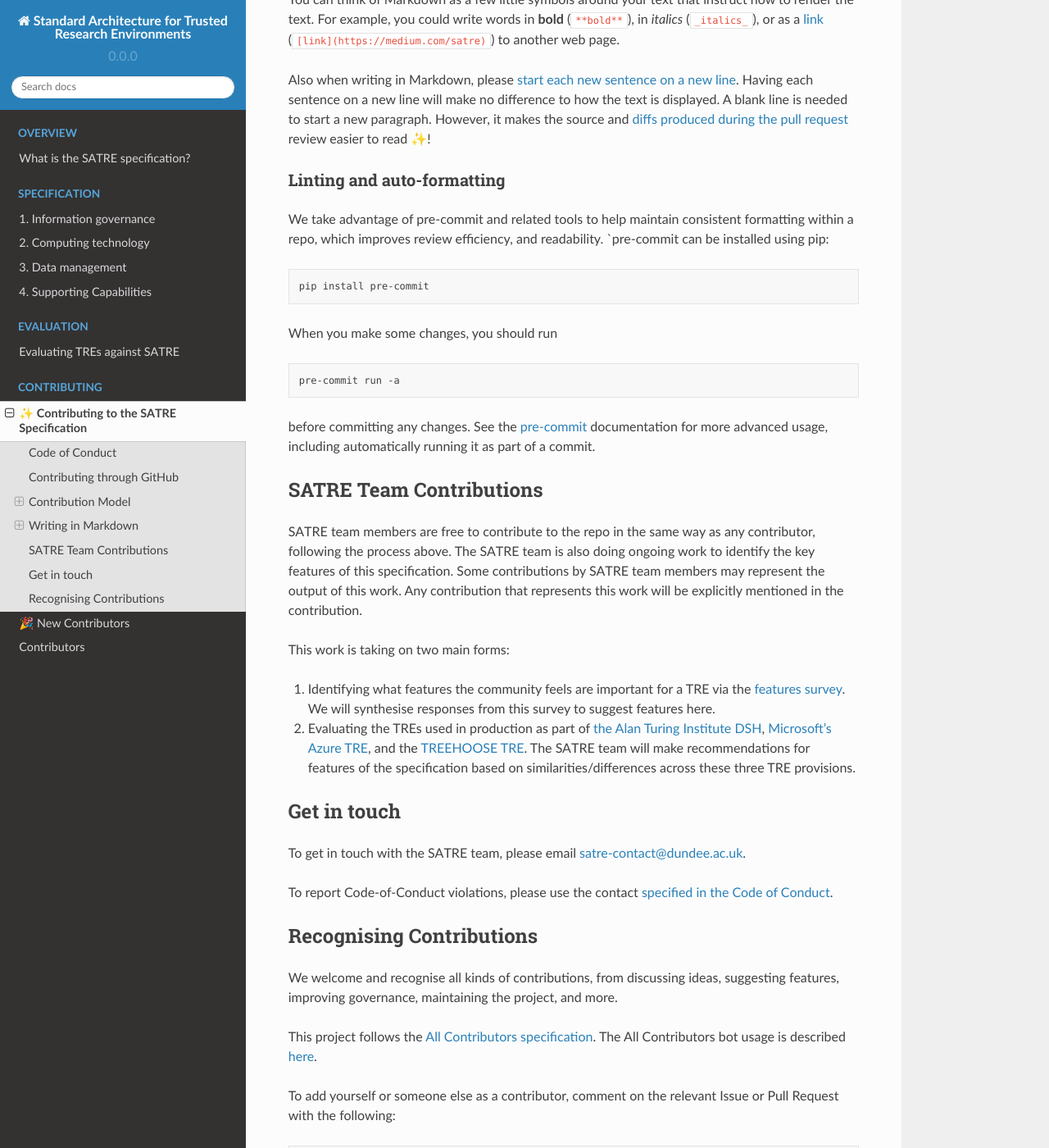
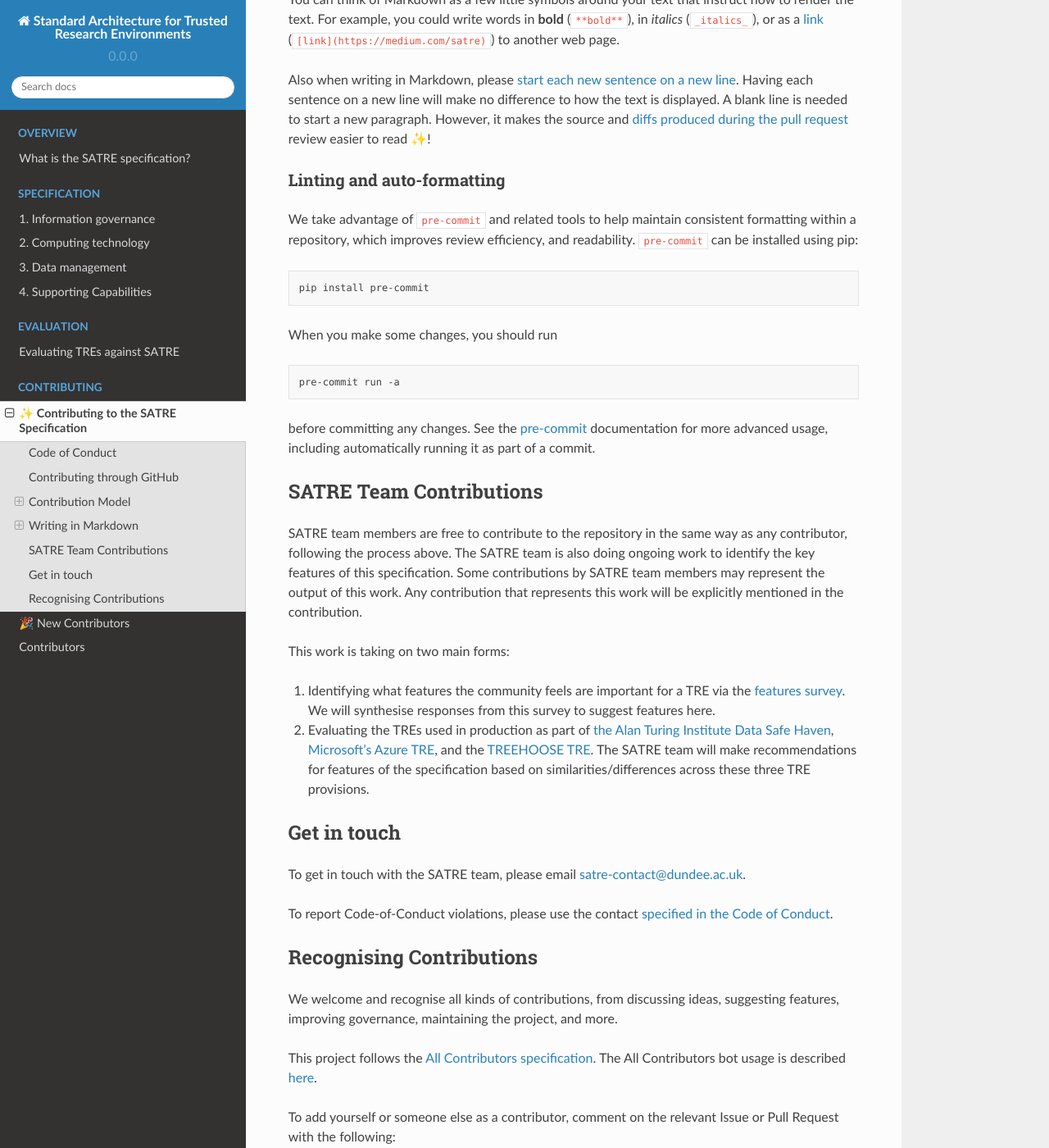
Before and after one commit to sa-tre/satre-specification, a Sphinx documentation site: the page built from docs/source/contributing/index.md, in a window 1280 px wide and 1400 px high, scrolled down 3073 px. Shown: the whole window at 82% size. Built offline with Sphinx 7.4.7 and the Read the Docs theme 2.0.0, drawn with Linux system fonts in a browser that asks for light colours; some of the changed text lies outside the part shown.

Commit message:
:memo: Run aspell over codebase

````diff
--- a/docs/source/contributing/index.md
+++ b/docs/source/contributing/index.md
@@ -55,7 +55,7 @@ This can be without discussion, however, it is best for substantial or significa
 We have opted to not use GitHub Discussions at this point.
 
 The community can suggest governance changes at any point.
-This includes the SATRE team, and any decision must be openly documented in the repo.
+This includes the SATRE team, and any decision must be openly documented in the repository.
 :::
 
 ### Specification Format
@@ -116,8 +116,8 @@ However, it makes the source and [diffs produced during the pull request](https:
 
 ### Linting and auto-formatting
 
-We take advantage of pre-commit and related tools to help maintain consistent formatting within a repo, which improves review efficiency, and readability.
-`pre-commit can be installed using pip:
+We take advantage of `pre-commit` and related tools to help maintain consistent formatting within a repository, which improves review efficiency, and readability.
+`pre-commit` can be installed using pip:
 
 ```sh
 pip install pre-commit
@@ -134,7 +134,7 @@ See the [pre-commit](https://pre-commit.com/) documentation for more advanced us
 
 ## SATRE Team Contributions
 
-SATRE team members are free to contribute to the repo in the same way as any contributor, following the process above.
+SATRE team members are free to contribute to the repository in the same way as any contributor, following the process above.
 The SATRE team is also doing ongoing work to identify the key features of this specification.
 Some contributions by SATRE team members may represent the output of this work.
 Any contribution that represents this work will be explicitly mentioned in the contribution.
@@ -143,7 +143,7 @@ This work is taking on two main forms:
 
 1. Identifying what features the community feels are important for a TRE via the [features survey](https://dundee.onlinesurveys.ac.uk/satre-tre-operatorsbuilders-survey).
    We will synthesise responses from this survey to suggest features here.
-1. Evaluating the TREs used in production as part of [the Alan Turing Institute DSH](https://github.com/alan-turing-institute/data-safe-haven), [Microsoft's Azure TRE](https://github.com/microsoft/AzureTRE), and the [TREEHOOSE TRE](https://github.com/HicResearch/TREEHOOSE/tree/v1.0.0-beta1).
+1. Evaluating the TREs used in production as part of [the Alan Turing Institute Data Safe Haven](https://github.com/alan-turing-institute/data-safe-haven), [Microsoft's Azure TRE](https://github.com/microsoft/AzureTRE), and the [TREEHOOSE TRE](https://github.com/HicResearch/TREEHOOSE/tree/v1.0.0-beta1).
    The SATRE team will make recommendations for features of the specification based on similarities/differences across these three TRE provisions.
 
 (contributing-get-in-touch)=
````
Also changed, not shown: docs/source/contributing/walkthrough.md (+4 -4 lines), docs/source/pillars/data_management.md (+1 -1 lines).
